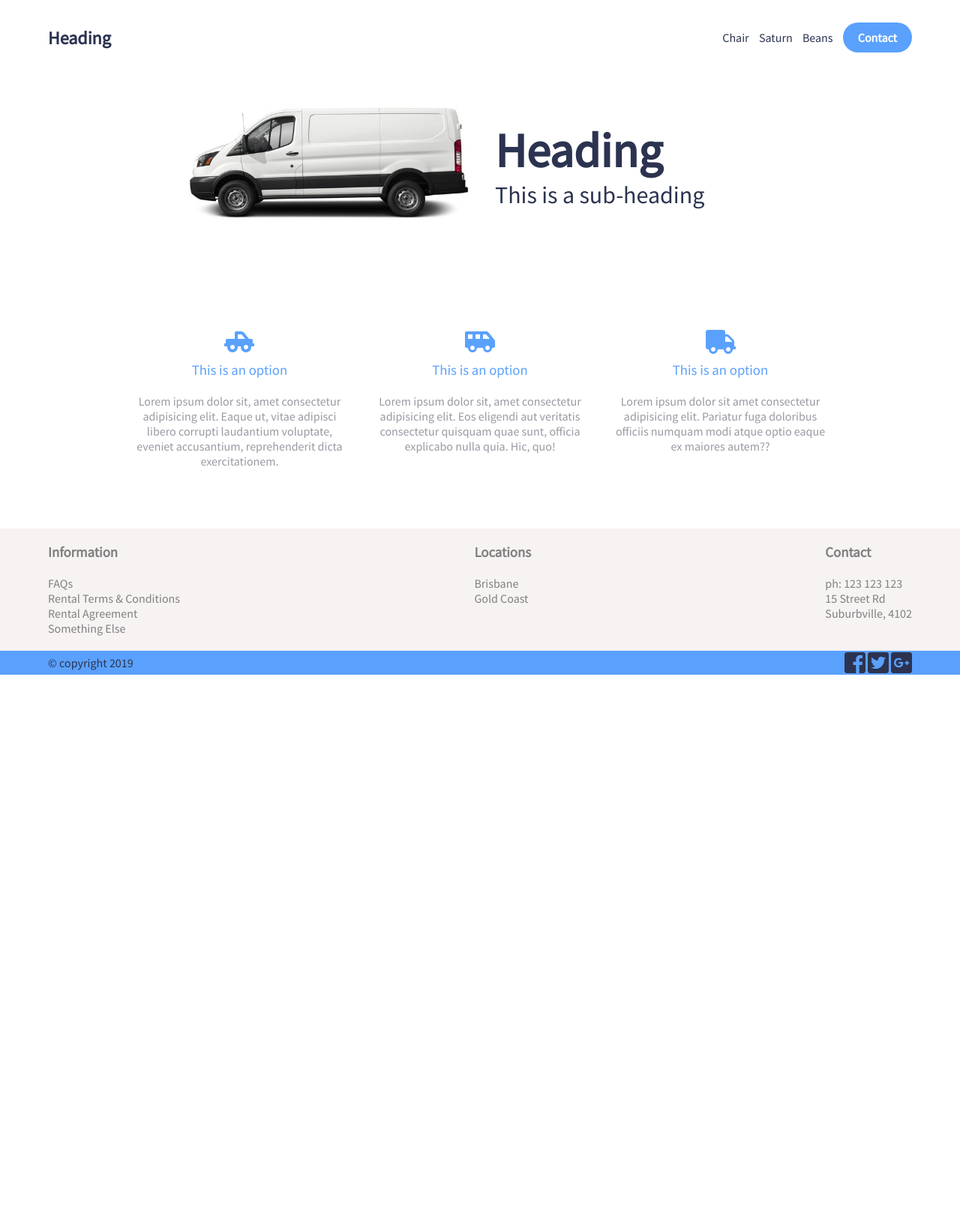
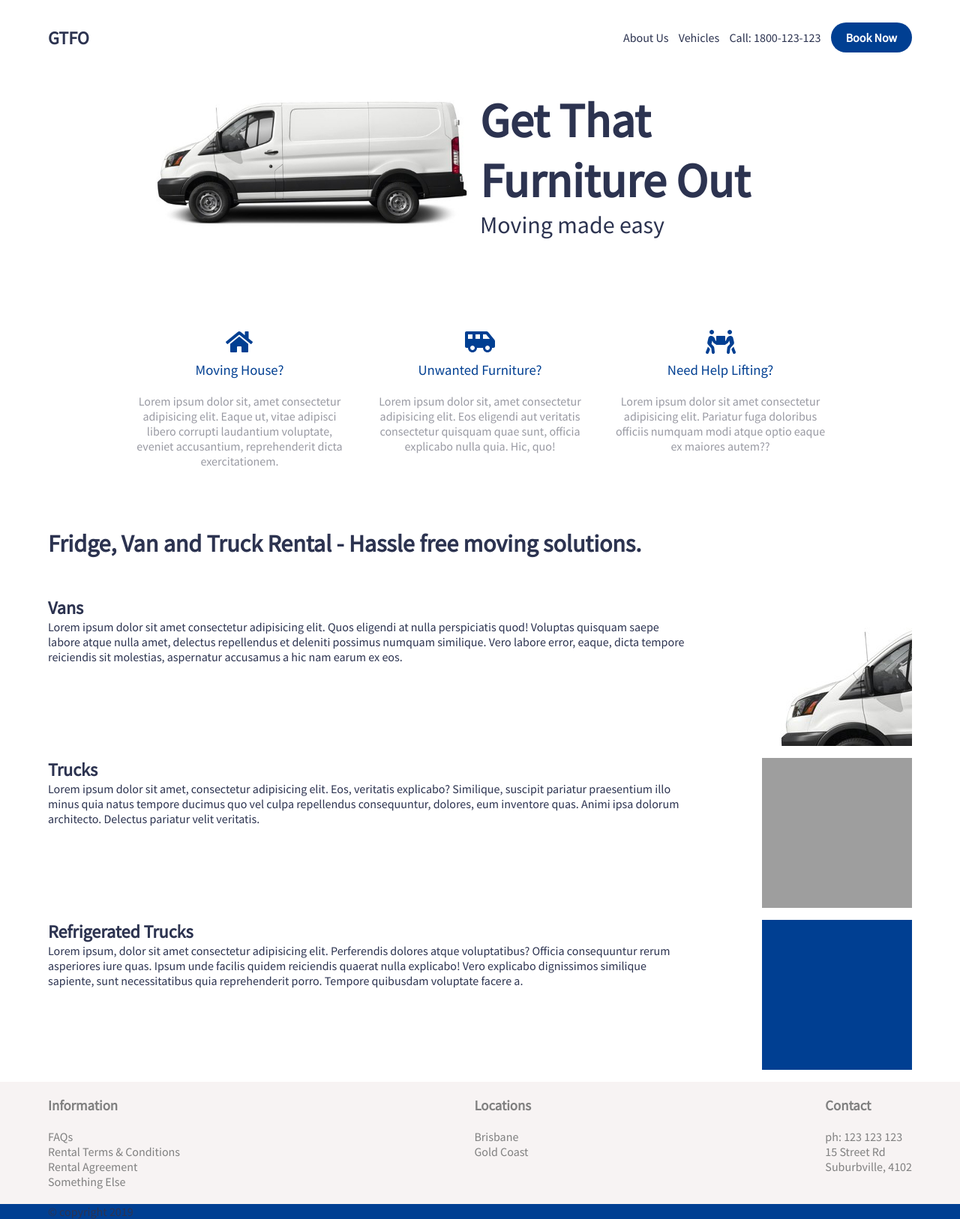
Before and after one commit to mbeloff/clean-template, a PHP site: page / in a window 1280 px wide. Shown: the whole page at 75% size. Before the commit the page ends 900 px from the top, so only its background shows below. Run offline with PHP 8.4, Linux system fonts and the light colour scheme; grey boxes are pictures that could not be loaded.

Commit message:
more content

```diff
--- a/css/styles.css
+++ b/css/styles.css
@@ -11,6 +11,19 @@ body {
   font-family: "Source Sans Pro", sans-serif;
   color: #2c3350; }
 
+.page-container {
+  position: relative;
+  min-height: 100vh; }
+
+.content-wrap {
+  padding-bottom: 180px; }
+
+.footer {
+  position: absolute;
+  bottom: 0;
+  width: 100%;
+  height: 180px; }
+
 a {
   text-decoration: none;
   color: inherit; }
@@ -18,7 +31,11 @@ a {
 .container {
   width: 90%;
   max-width: 1200px;
-  margin: auto; }
+  margin: auto;
+  min-height: 100%; }
+  @media only screen and (max-width: 400px) {
+    .container {
+      width: 95%; } }
 
 .nav-container {
   display: -webkit-box;
@@ -36,7 +53,7 @@ a {
   margin-left: 10px; }
 
 .nav-btn {
-  background: #5aa1fd;
+  background: #003f92;
   color: white;
   padding: 10px 20px;
   border-radius: 20px;
@@ -46,16 +63,38 @@ a {
   width: 70%;
   height: 30vh;
   margin: auto;
-  display: -webkit-box;
-  display: -ms-flexbox;
-  display: flex;
+  display: -ms-grid;
+  display: grid;
+  -ms-grid-columns: 1fr 1fr;
+      grid-template-columns: 1fr 1fr;
+  -ms-grid-rows: auto auto;
+      grid-template-rows: auto auto;
+      grid-template-areas: "image heading"
+ "image sub";
   -webkit-box-align: center;
       -ms-flex-align: center;
           align-items: center;
   margin-bottom: 100px; }
+  @media only screen and (max-width: 400px) {
+    .header-container {
+      width: 100%;
+          grid-template-areas: "image heading"
+ "sub sub"; } }
 
 .header-left {
-  width: 50%; }
+  width: 100%;
+  max-width: 800px;
+  -ms-grid-column-align: right;
+      justify-self: right;
+  -ms-grid-row: 1;
+  -ms-grid-row-span: 2;
+  -ms-grid-column: 1;
+  grid-area: image; }
+  @media only screen and (max-width: 400px) {
+    .header-left {
+      -ms-flex-item-align: end;
+          -ms-grid-row-align: end;
+          align-self: end; } }
   .header-left img {
     width: 100%;
     -o-object-fit: contain;
@@ -63,13 +102,39 @@ a {
 
 .header-right {
   padding-left: 20px;
-  width: 50%; }
+  width: 100%; }
 
 .header-heading {
+  -ms-grid-row: 1;
+  -ms-grid-column: 2;
+  grid-area: heading;
+  -ms-flex-item-align: end;
+      -ms-grid-row-align: end;
+      align-self: end;
   font-size: 4em; }
+  @media only screen and (max-width: 768px) {
+    .header-heading {
+      font-size: 3em; } }
+  @media only screen and (max-width: 580px) {
+    .header-heading {
+      font-size: 2em; } }
 
 .header-p {
-  font-size: 2em; }
+  -ms-flex-item-align: start;
+      -ms-grid-row-align: start;
+      align-self: start;
+  font-size: 2em;
+  -ms-grid-row: 2;
+  -ms-grid-column: 2;
+  grid-area: sub; }
+  @media only screen and (max-width: 768px) {
+    .header-p {
+      -ms-flex-item-align: start;
+          align-self: flex-start; } }
+  @media only screen and (max-width: 400px) {
+    .header-p {
+      -ms-grid-column-align: center;
+          justify-self: center; } }
 
 .options-container {
   width: 80%;
@@ -88,17 +153,54 @@ a {
     text-align: center; }
     .options-container .option .option-img {
       margin-bottom: 10px;
-      color: #5aa1fd; }
+      color: #003f92; }
     .options-container .option .option-heading {
       margin-bottom: 20px;
-      color: #5aa1fd;
+      color: #003f92;
       font-weight: 400; }
     .options-container .option .option-p {
       color: #999aa3;
       margin-bottom: 20px; }
 
+.content-h1 {
+  margin-bottom: 50px; }
+
+.article-grid {
+  display: -ms-grid;
+  display: grid;
+  grid-gap: 100px;
+  -ms-grid-columns: 1fr 200px;
+      grid-template-columns: 1fr 200px;
+  margin-bottom: 1em; }
+  @media only screen and (max-width: 768px) {
+    .article-grid {
+      -ms-grid-columns: 1fr;
+          grid-template-columns: 1fr;
+      -ms-grid-rows: auto auto;
+          grid-template-rows: auto auto;
+      grid-gap: 1em; } }
+
+.article-img {
+  -ms-grid-column: 2;
+  -ms-grid-column-span: 1;
+  grid-column: 2/3;
+  width: 100%;
+  height: 200px;
+  background: #003f92; }
+  @media only screen and (max-width: 768px) {
+    .article-img {
+      -ms-grid-column: 1;
+      -ms-grid-column-span: 1;
+      grid-column: 1/2; } }
+
+.img-van {
+  background-image: url(../img/van.jpg); }
+
+.img-truck {
+  background-image: url(../img/); }
+
 .footer-bar {
-  background: #5aa1fd; }
+  background: #003f92; }
   .footer-bar .footer-bar-container {
     display: -webkit-box;
     display: -ms-flexbox;
--- a/css/styles.scss
+++ b/css/styles.scss
@@ -1,6 +1,6 @@
 $font-1: 'Source Sans Pro',
 sans-serif;
-$prime: #5aa1fd;
+$prime: #003f92;
 $dark: #2c3350;
 $grey: #999aa3;
 $break-med: 768px;
@@ -21,6 +21,22 @@ body {
   color: $dark;
 }
 
+.page-container {
+  position: relative;
+  min-height: 100vh;
+}
+
+.content-wrap {
+  padding-bottom: 180px;
+}
+
+.footer {
+  position: absolute;
+  bottom: 0;
+  width: 100%;
+  height: 180px;
+}
+
 a {
   text-decoration: none;
   color: inherit;
@@ -30,6 +46,11 @@ a {
   width: 90%;
   max-width: 1200px;
   margin: auto;
+  min-height: 100%;
+
+  @media only screen and (max-width: $break-small) {
+    width: 95%;
+  }
 }
 
 .nav-container {
@@ -55,13 +76,32 @@ a {
   width: 70%;
   height: 30vh;
   margin: auto;
-  display: flex;
+  display: grid;
+  grid-template-columns: 1fr 1fr;
+  grid-template-rows: auto auto;
+  grid-template-areas:
+    "image heading"
+    "image sub";
   align-items: center;
   margin-bottom: 100px;
+
+  @media only screen and (max-width: $break-small) {
+    width: 100%;
+    grid-template-areas:
+      "image heading"
+      "sub sub"
+  }
 }
 
 .header-left {
-  width: 50%;
+  width: 100%;
+  max-width: 800px;
+  justify-self: right;
+  grid-area: image;
+
+  @media only screen and (max-width: $break-small) {
+    align-self: end;
+  }
 
   & img {
     width: 100%;
@@ -71,15 +111,35 @@ a {
 
 .header-right {
   padding-left: 20px;
-  width: 50%;
+  width: 100%;
 }
 
 .header-heading {
+  grid-area: heading;
+  align-self: end;
   font-size: 4em;
+
+  @media only screen and (max-width: $break-med) {
+    font-size: 3em;
+  }
+
+  @media only screen and (max-width: 580px) {
+    font-size: 2em;
+  }
 }
 
 .header-p {
+  align-self: start;
   font-size: 2em;
+  grid-area: sub;
+
+  @media only screen and (max-width: $break-med) {
+    align-self: flex-start;
+  }
+
+  @media only screen and (max-width: $break-small) {
+    justify-self: center;
+  }
 }
 
 .options-container {
@@ -115,6 +175,43 @@ a {
   }
 }
 
+.content-h1 {
+  margin-bottom: 50px;
+}
+
+.article-grid {
+  display: grid;
+  grid-gap: 100px;
+  grid-template-columns: 1fr 200px;
+  margin-bottom: 1em;
+
+  @media only screen and (max-width: $break-med) {
+    grid-template-columns: 1fr;
+    grid-template-rows: auto auto;
+    grid-gap: 1em;
+  }
+}
+
+.article-img {
+  grid-column: 2/3;
+  width: 100%;
+  height: 200px;
+  background: $prime;
+
+  @media only screen and (max-width: $break-med) {
+    grid-column: 1/2;
+  }
+}
+
+.img-van {
+  background-image: url(../img/van.jpg);
+}
+
+.img-truck {
+  background-image: url(../img/)
+}
+
+
 .footer-bar {
   background: $prime;
 
--- a/index.html
+++ b/index.html
@@ -9,66 +9,105 @@
     crossorigin="anonymous"></script>
   <link href="https://fonts.googleapis.com/css?family=Source+Sans+Pro" rel="stylesheet">
   <link rel="stylesheet" href="css/styles.css">
-  <title>Template</title>
+  <title>GTFO</title>
 </head>
 
 <body>
+  <div class="page-container">
     <nav class="nav">
       <div class="container nav-container">
         <div class="nav-left">
-        <h1 class="nav-logo">Heading</h1>
+          <h1 class="nav-logo">GTFO</h1>
         </div>
         <div class="nav-right">
-        <a href="#" class="nav-link">Chair</a>
-        <a href="#" class="nav-link">Saturn</a>
-        <a href="#" class="nav-link">Beans</a>
-        <a href="#" class="nav-btn nav-link">Contact</a>
+          <a href="#" class="nav-link">About Us</a>
+          <a href="#" class="nav-link">Vehicles</a>
+          <a href="#" class="nav-link">Call: 1800-123-123</a>
+          <a href="#" class="nav-btn nav-link">Book Now</a>
         </div>
       </div>
     </nav>
-
-  <main class="container">
+    <div class="content-wrap">
+      <main>
         <div class="header-container">
           <div class="header-left"><img src="img/van.jpg" alt=""></div>
-      <div class="header-right">
-        <h1 class="header-heading">Heading</h1>
-        <p class="header-p">This is a sub-heading</p>
+          <h1 class="header-heading">Get That Furniture Out</h1>
+          <p class="header-p">Moving made easy</p>
         </div>
-    </div>
+        <div class="container">
+
 
           <div class="options-container">
             <div class="option">
-        <div class="option-img"><i class="fas fa-truck-pickup fa-2x"></i></div>
+              <div class="option-img"><i class="fas fa-home fa-2x"></i></div>
               <div class="option-text">
-          <h3 class="option-heading">This is an option</h1>
-            <p class="option-p">Lorem ipsum dolor sit, amet consectetur adipisicing elit. Eaque ut, vitae adipisci
+                <h3 class="option-heading">Moving House?</h1>
+                  <p class="option-p">Lorem ipsum dolor sit, amet consectetur adipisicing elit. Eaque ut, vitae
+                    adipisci
                     libero corrupti laudantium voluptate, eveniet accusantium, reprehenderit dicta exercitationem.</p>
               </div>
             </div>
             <div class="option">
               <div class="option-img"><i class="fas fa-shuttle-van fa-2x"></i></div>
               <div class="option-text">
-          <h3 class="option-heading">This is an option</h1>
-            <p class="option-p">Lorem ipsum dolor sit, amet consectetur adipisicing elit. Eos eligendi aut veritatis
+                <h3 class="option-heading">Unwanted Furniture?</h1>
+                  <p class="option-p">Lorem ipsum dolor sit, amet consectetur adipisicing elit. Eos eligendi aut
+                    veritatis
                     consectetur quisquam quae sunt, officia explicabo nulla quia. Hic, quo!</p>
               </div>
             </div>
             <div class="option">
-        <div class="option-img"><i class="fas fa-truck fa-2x"></i></div>
+              <div class="option-img"><i class="fas fa-people-carry fa-2x"></i></div>
               <div class="option-text">
-          <h3 class="option-heading">This is an option</h1>
+                <h3 class="option-heading">Need Help Lifting?</h1>
                   <p class="option-p">Lorem ipsum dolor sit amet consectetur adipisicing elit. Pariatur fuga doloribus
                     officiis numquam modi atque optio eaque ex maiores autem??</p>
               </div>
             </div>
           </div>
+          <div class="content">
+            <h1 class="content-h1">Fridge, Van and Truck Rental - Hassle free moving solutions.</h1>
+            <div class="content-article">
+              <div class="article-grid">
+                <div class="article-text">
+                  <h2 class="article-h1">Vans</h2>
+                  <p class="article-p">Lorem ipsum dolor sit amet consectetur adipisicing elit. Quos eligendi at nulla
+                  perspiciatis quod! Voluptas quisquam saepe labore atque nulla amet, delectus repellendus et deleniti
+                  possimus numquam similique. Vero labore error, eaque, dicta tempore reiciendis sit molestias,
+                  aspernatur accusamus a hic nam earum ex eos.</p>
+                </div>
+                <div class="article-img img-van"></div>
+              </div>
+              <div class="article-grid">
+                <div class="article-text">
+                  <h2 class="article-h1">Trucks</h2>
+                <p class="article-p">Lorem ipsum dolor sit amet, consectetur adipisicing elit. Eos, veritatis
+                  explicabo? Similique, suscipit pariatur praesentium illo minus quia natus tempore ducimus quo vel
+                  culpa repellendus consequuntur, dolores, eum inventore quas. Animi ipsa dolorum architecto. Delectus
+                  pariatur velit veritatis.</p>
+                </div>
+                <div class="article-img img-truck"></div>
+              </div>
+              <div class="article-grid">
+                <div class="article-text">
+                  <h2 class="article-h1">Refrigerated Trucks</h2>
+                <p class="article-p">Lorem ipsum, dolor sit amet consectetur adipisicing elit. Perferendis dolores
+                  atque voluptatibus? Officia consequuntur rerum asperiores iure quas. Ipsum unde facilis quidem
+                  reiciendis quaerat nulla explicabo! Vero explicabo dignissimos similique sapiente, sunt
+                  necessitatibus quia reprehenderit porro. Tempore quibusdam voluptate facere a.</p>
+                </div>
+                <div class="article-img img-fridge"></div>
 
-    <div class="book-container">
+              </div>
+            </div>
+          </div>
 
         </div>
       </main>
+    </div>
 
-  <footer>
+
+    <footer class="footer">
       <div class="footer-content">
         <div class="container footer-content-container">
           <div class="footer-section">
@@ -94,14 +133,11 @@
       <div class="footer-bar">
         <div class="container footer-bar-container">
           <p class="footer-bar-text">&copy copyright 2019</p>
-        <div class="footer-bar-right">
-          <i class="fab fa-facebook-square fa-2x"></i>
-          <i class="fab fa-twitter-square fa-2x"></i>
-          <i class="fab fa-google-plus-square fa-2x"></i>
-        </div>
         </div>
       </div>
     </footer>
+  </div>
+
 </body>
 
 </html>
```
Also changed, not shown: views/vehicle.html (added, +79 -0 lines), img/driving.jpg (added), img/van-back.jpg (added), img/van-interior.jpg (added), img/van-junk.jpg (added), img/van-men.jpg (added), img/van-side-open.jpg (added), img/van-side.jpg (added), 1 other file. Lines whose indentation alone changed are shown as unchanged.
